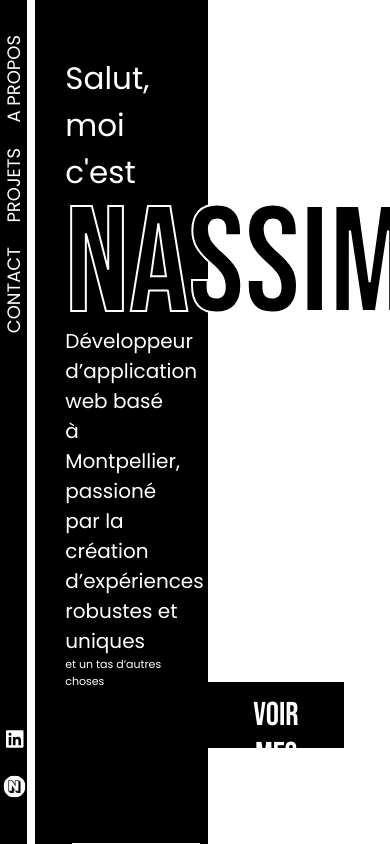
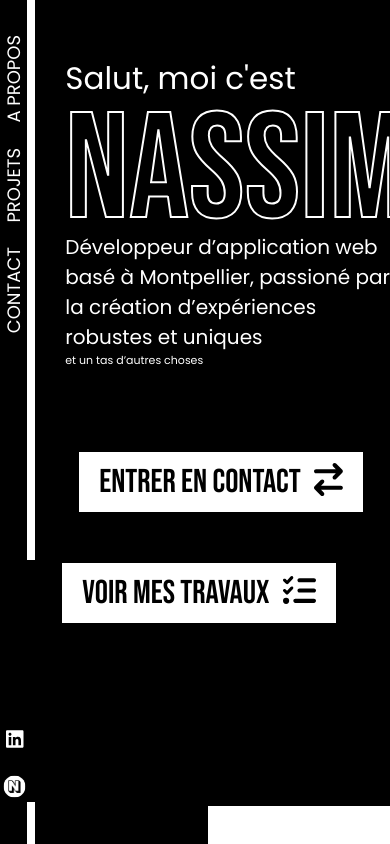
Before and after one commit to FHJ1969/portfolio-react, a React (Vite) app: page / in a window 390 px wide. Shown: the top 844 px of the page. Built offline with nearby package versions, Linux system fonts and the light colour scheme.

Commit message:
Debug et responsive landing

```diff
--- a/src/components/Landing/landing.scss
+++ b/src/components/Landing/landing.scss
@@ -20,14 +20,19 @@ p{
   width: 100%;
   background-color: transparent;
   height: 100vh;
+  @media (max-width: 600px) {
+    flex-direction: column;
+    height: 95vh;
+  }
   .landingContainer__CTA{
     border-left: 8px solid white;
     margin-left: 7%;
     padding: 250px 30px;
     width: 29%;
     background-color: black;
-    @media (max-width:1600px){
+    @media (max-width: 600px){
       padding: 55px 30px;
+      width: 93%;
     }
     .landingContainer__CTA--title1{
       display: inline-block;
@@ -48,7 +53,11 @@ p{
     }
     .landingContainer__CTA--title3{
       font-family: "Poppins", sans-serif;
+      display: inline-block;
       font-size: 20px;
+      @media (max-width: 600px) {
+        margin-right: 20px;
+      }
     }
     .landingContainer__CTA--title4{
       font-family: "Poppins", sans-serif;
@@ -60,8 +69,8 @@ p{
       color: black;
       border: 3px solid black;
       background-color: white;
-      @media (max-width:1600px){
-        margin-top: 150px;
+      @media (max-width:600px){
+        margin-top: 80px;
       }
       &:hover{
         color: white;
@@ -76,17 +85,34 @@ p{
     justify-content: flex-end;
     align-items: flex-end;
     flex-grow: 1;
-    margin: 0 6rem 6rem 0;
+    margin: 0;
+    @media (max-width: 600px) {
+      margin-top: -30px;
+      justify-content: center;
+      align-items: center;
+      background-color: black;
+      border-left: 8px solid white;
+    }
     .landingContainer__works--link{
       @include linkButton();
       color: white;
       border: 3px solid black;
       background-color: black;
+      margin: 0 6rem 6rem 0;
       &:hover{
         color: black;
         background-color: transparent;
         border: 3px solid black;
       }
+      @media (max-width:600px) {
+        margin: 0 0 180px 0;
+        background-color: white;
+        color: black;
+        &:hover{
+          border: 3px solid white;
+          color: white;
+        }
+      }
     }
   }
 }
```
